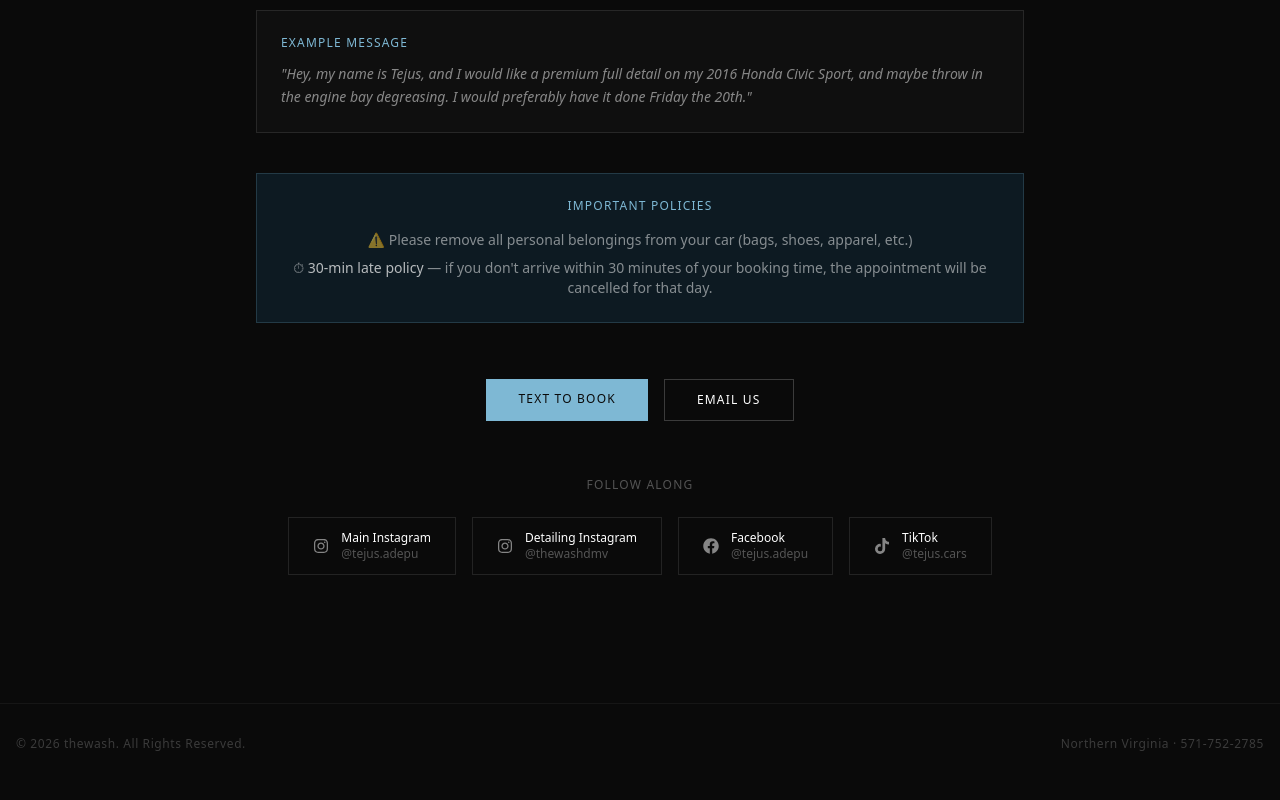
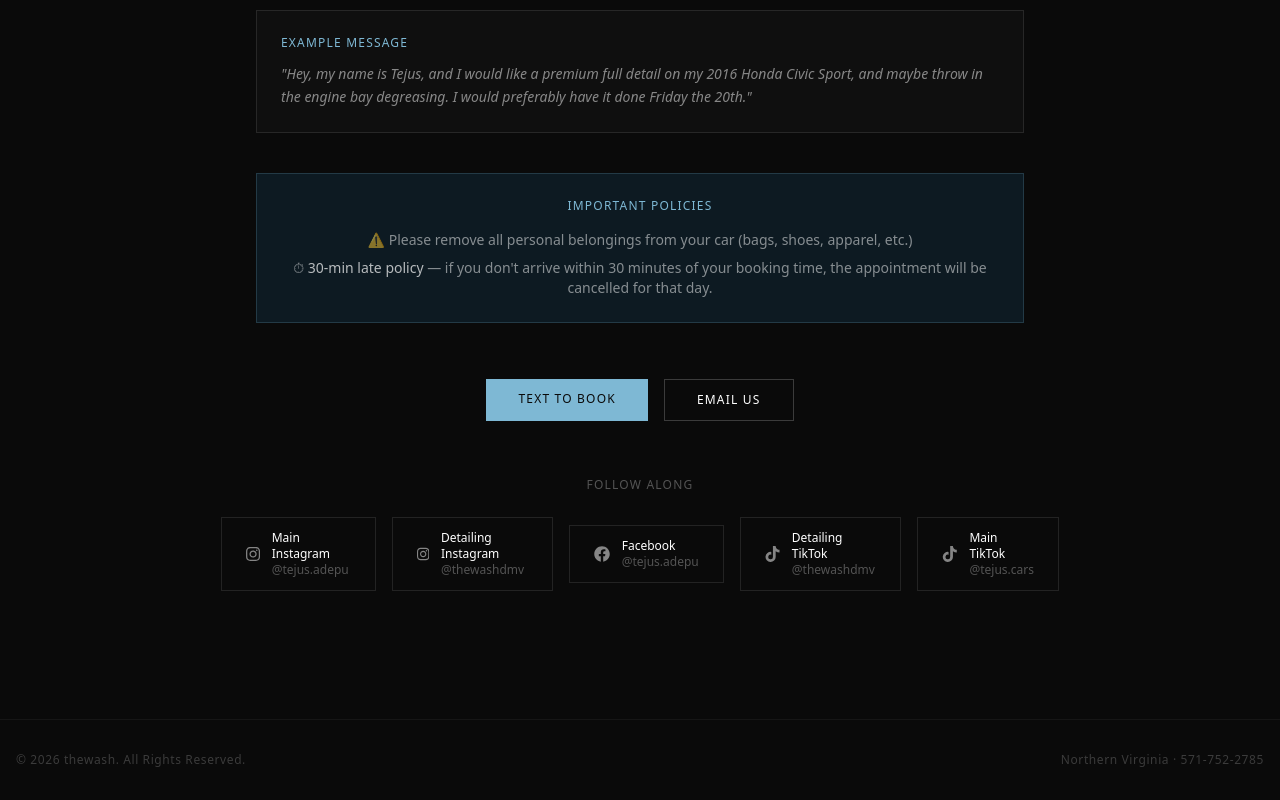
Before and after one commit to tejusadepumedia/thewash, a React (Vite) app: page / in a window 1280 px wide. Shown: the part 5350-6150 px from the top of the page. Built offline with nearby package versions, Linux system fonts and the light colour scheme.

Commit message:
Update BookingSection.jsx

```diff
--- a/src/components/BookingSection.jsx
+++ b/src/components/BookingSection.jsx
@@ -5,7 +5,8 @@ const socials = [
   { name: "Main Instagram", icon: FaInstagram, url: "https://instagram.com/tejus.adepu", handle: "@tejus.adepu" },
   { name: "Detailing Instagram", icon: FaInstagram, url: "https://instagram.com/thewashdmv", handle: "@thewashdmv" },
   { name: "Facebook", icon: FaFacebook, url: "https://www.facebook.com/tejus.adepu", handle: "@tejus.adepu" },
-  { name: "TikTok", icon: FaTiktok, url: "https://www.tiktok.com/@tejus.cars", handle: "@tejus.cars" },
+  { name: "Detailing TikTok", icon: FaTiktok, url: "https://www.tiktok.com/@thewashdmv", handle: "@thewashdmv" },
+  { name: "Main TikTok", icon: FaTiktok, url: "https://www.tiktok.com/@tejus.cars", handle: "@tejus.cars" }
 ];
 
 export default function BookingSection() {
```
